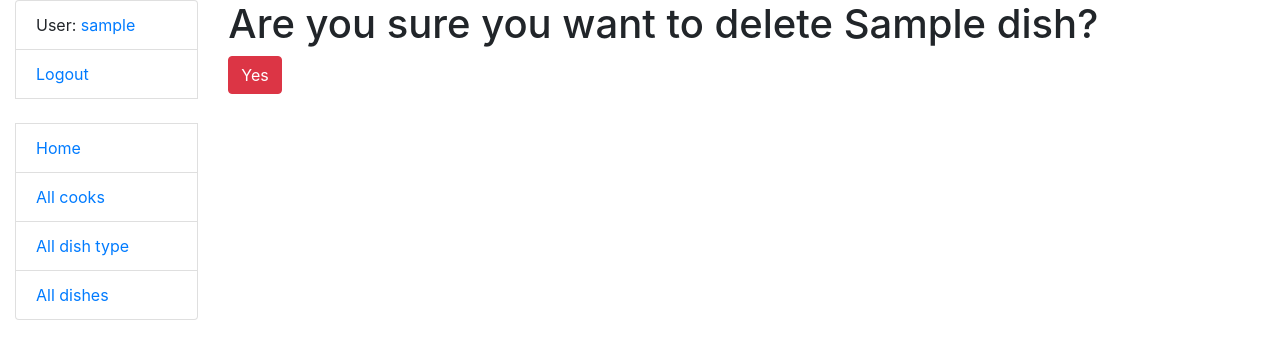
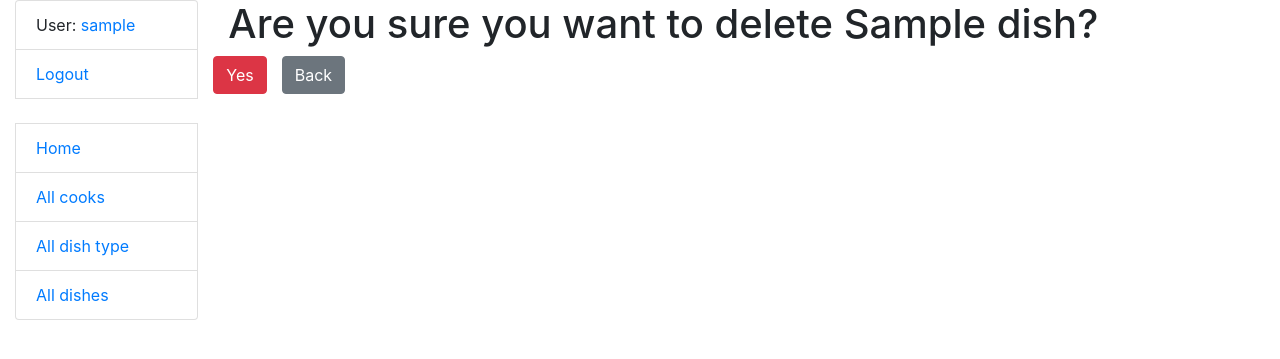
Before and after one commit to IhorVoskoboinikov/restaurant-kitchen-service, a Django app: page /dishes/1/delete/ in a window 1280 px wide. Shown: the top 359 px of the page. Run offline with Django 4.2, Linux system fonts and the light colour scheme; a user stored in the database is signed in; tables that the repository leaves empty hold one stand-in row (values such as "Sample post").

Commit message:
added "Back" button in the end of page

```diff
--- a/templates/kitchen/dish_confirm_delete.html
+++ b/templates/kitchen/dish_confirm_delete.html
@@ -2,9 +2,15 @@
 
 {% block content %}
   <h1>Are you sure you want to delete {{ dish.name }}?</h1>
-  <form action="" method="post">
-    {% csrf_token %}
-
-    <input type="submit" value="Yes" class="btn btn-danger">
-  </form>
+  <div class="row">
+    <div>
+      <form action="" method="post">
+        {% csrf_token %}
+        <input type="submit" value="Yes" class="btn btn-danger">
+      </form>
+    </div>
+    <div class="col">
+      <a href="{% url 'kitchen:dish-detail' pk=dish.id %}" class="btn btn-secondary">Back</a>
+    </div>
+  </div>
 {% endblock %}
```
